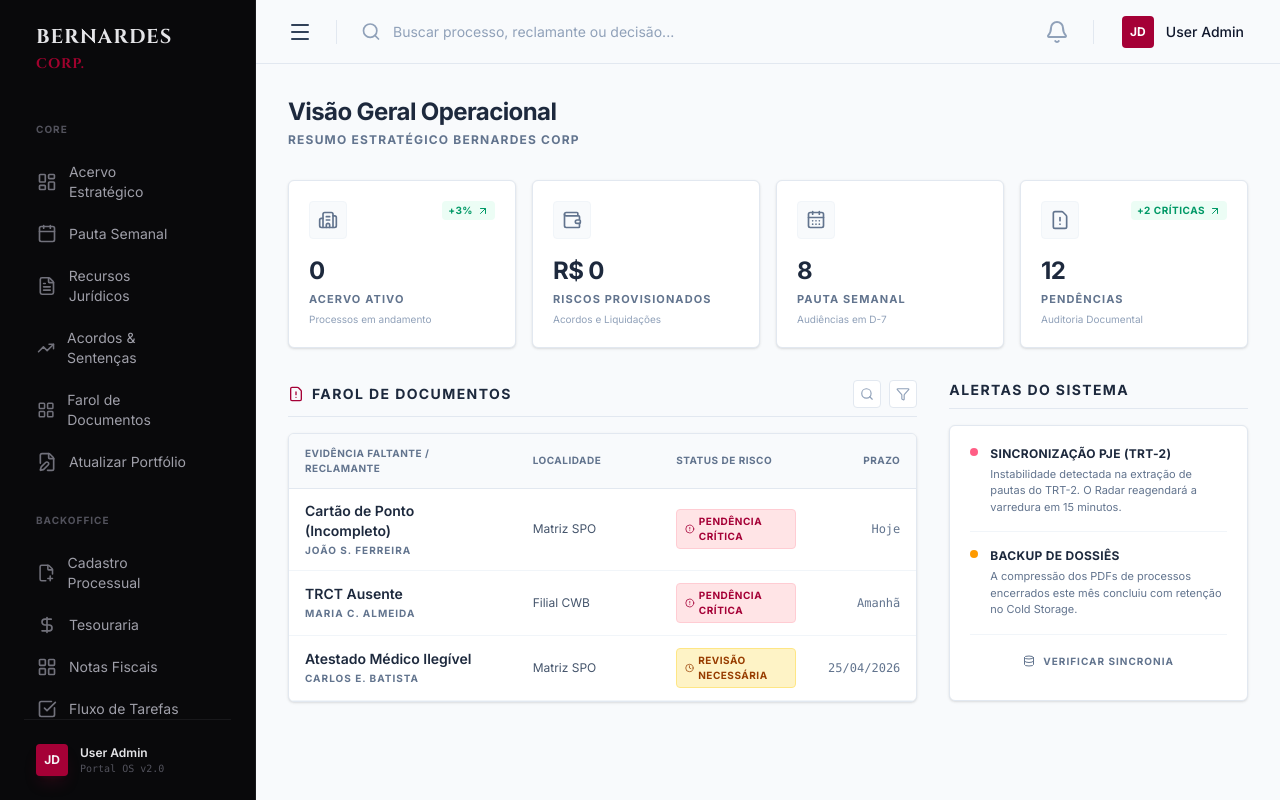
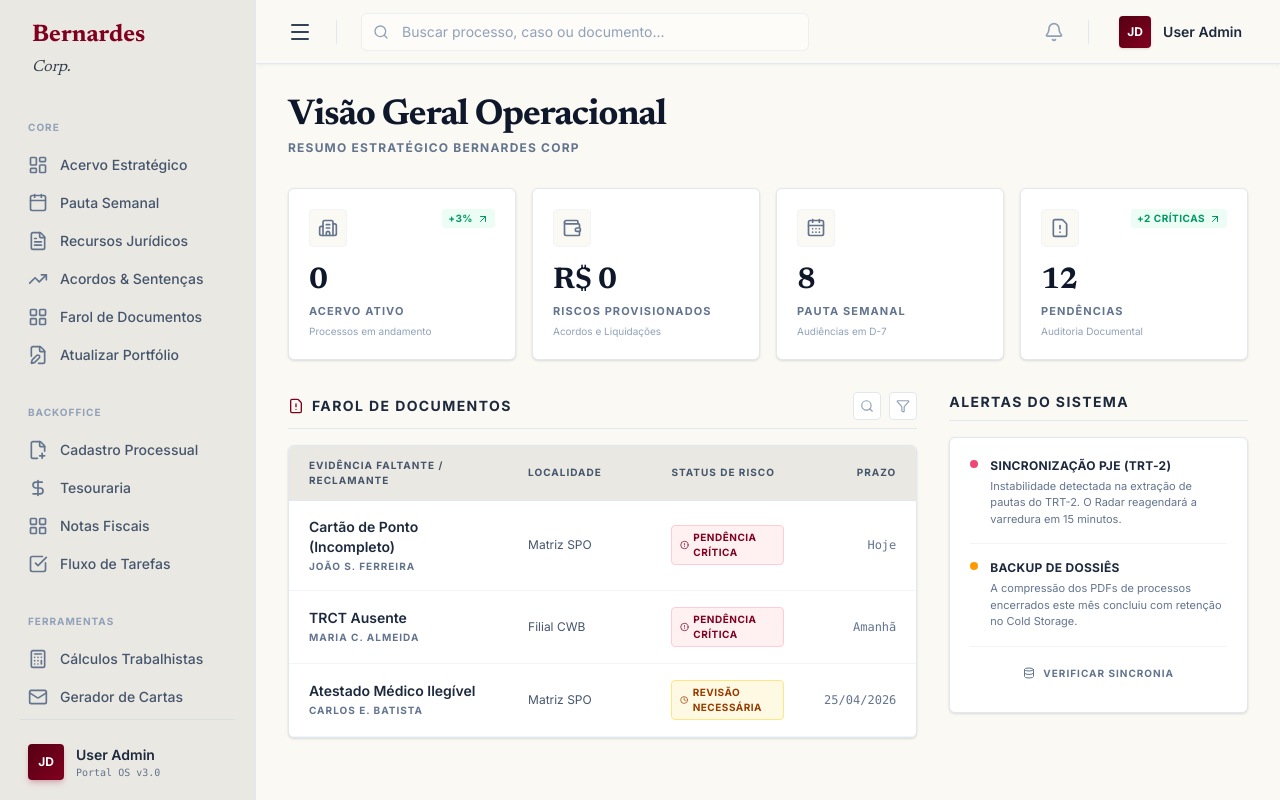
Before and after one commit to sabbathjulio/portal-novo, a Next.js app: page / in a window 1280 px wide. Built offline with nearby package versions, Linux system fonts and the light colour scheme; no server answers; the database is empty.

Commit message:
feat: migrate visual system to google stitch dna

```diff
--- a/src/app/(dashboard)/page.js
+++ b/src/app/(dashboard)/page.js
@@ -20,24 +20,24 @@ import { supabase } from '@/lib/supabase';
 // Micro-Card Utilitário
 const KPICard = ({ title, value, subtitle, icon: Icon, trend, href }) => {
   const content = (
-    <div className="bg-white dark:bg-zinc-900 border border-slate-200 dark:border-zinc-800 rounded-md p-5 flex flex-col justify-between shadow-sm hover:shadow-md hover:border-slate-300 dark:hover:border-zinc-700 transition-all group h-full">
+    <div className="bg-stitch-white border border-slate-200 rounded-md p-5 flex flex-col justify-between shadow-sm hover:shadow-md hover:border-slate-300 transition-all group h-full">
       <div className="flex justify-between items-start mb-4">
-        <div className="p-2 bg-slate-50 dark:bg-zinc-950 rounded border border-slate-100 dark:border-zinc-800 group-hover:bg-rose-50 dark:group-hover:bg-rose-900/10 transition-colors">
-          <Icon className="w-5 h-5 text-slate-500 dark:text-zinc-500 group-hover:text-rose-800 dark:group-hover:text-rose-600 transition-colors" />
+        <div className="p-2 bg-stitch-bg rounded border border-slate-100 group-hover:bg-rose-50 transition-colors">
+          <Icon className="w-5 h-5 text-slate-500 group-hover:text-stitch-burgundy transition-colors" />
         </div>
         {trend && (
-          <span className="flex items-center text-[10px] font-bold text-emerald-600 dark:text-emerald-500 bg-emerald-50 dark:bg-emerald-500/10 px-1.5 py-0.5 rounded uppercase tracking-wider">
+          <span className="flex items-center text-[10px] font-bold text-emerald-600 bg-emerald-50 px-1.5 py-0.5 rounded uppercase tracking-wider">
             {trend} <ArrowUpRight className="w-3 h-3 ml-1" />
           </span>
         )}
       </div>
 
       <div>
-        <h3 className="text-2xl font-bold text-slate-800 dark:text-zinc-100 tracking-tight">{value}</h3>
-        <p className="text-[11px] font-bold text-slate-500 dark:text-zinc-500 uppercase tracking-widest mt-1">
+        <h3 className="font-newsreader text-3xl font-bold text-slate-900 tracking-tight">{value}</h3>
+        <p className="text-[11px] font-bold text-slate-500 uppercase tracking-widest mt-1">
           {title}
         </p>
-        {subtitle && <p className="text-[10px] text-slate-400 dark:text-zinc-600 mt-1">{subtitle}</p>}
+        {subtitle && <p className="text-[10px] text-slate-400 mt-1">{subtitle}</p>}
       </div>
     </div>
   );
@@ -49,9 +49,9 @@ const KPICard = ({ title, value, subtitle, icon: Icon, trend, href }) => {
 const DocumentRow = ({ doc, empresa, reclamante, status, dueDate }) => {
   const getStatusStyle = (s) => {
     switch (s) {
-      case 'Pendência Crítica': return 'bg-rose-100 text-rose-800 border-rose-200 dark:bg-rose-900/30 dark:text-rose-400 dark:border-rose-800/30';
-      case 'Revisão Necessária': return 'bg-amber-100 text-amber-800 border-amber-200 dark:bg-amber-900/30 dark:text-amber-400 dark:border-amber-800/30';
-      default: return 'bg-slate-100 text-slate-600 border-slate-200 dark:bg-zinc-800 dark:text-zinc-400 dark:border-zinc-700';
+      case 'Pendência Crítica': return 'bg-rose-100/50 text-stitch-burgundy border-rose-200';
+      case 'Revisão Necessária': return 'bg-amber-100/50 text-amber-800 border-amber-200';
+      default: return 'bg-slate-100 text-slate-600 border-slate-200';
     }
   };
 
@@ -64,18 +64,18 @@ const DocumentRow = ({ doc, empresa, reclamante, status, dueDate }) => {
   };
 
   return (
-    <tr className="border-b border-slate-100 dark:border-zinc-800 hover:bg-slate-50/50 dark:hover:bg-zinc-900/50 transition-colors">
-      <td className="py-3 px-4">
-        <p className="text-sm font-semibold text-slate-800 dark:text-zinc-200">{doc}</p>
-        <p className="text-[10px] uppercase tracking-widest text-slate-500 dark:text-zinc-500 font-bold mt-0.5">{reclamante}</p>
+    <tr className="border-b border-slate-100 hover:bg-slate-50/50 transition-colors">
+      <td className="py-4 px-5">
+        <p className="text-sm font-semibold text-slate-800">{doc}</p>
+        <p className="text-[10px] uppercase tracking-widest text-slate-500 font-bold mt-0.5">{reclamante}</p>
       </td>
-      <td className="py-3 px-4 text-xs text-slate-600 dark:text-zinc-400">{empresa}</td>
-      <td className="py-3 px-4">
+      <td className="py-4 px-5 text-xs text-slate-600">{empresa}</td>
+      <td className="py-4 px-5">
         <span className={`inline-flex items-center px-2 py-1 rounded text-[10px] font-bold uppercase tracking-wider border ${getStatusStyle(status)}`}>
           {getStatusIcon(status)} {status}
         </span>
       </td>
-      <td className="py-3 px-4 text-xs font-mono text-slate-500 dark:text-zinc-500 text-right">
+      <td className="py-4 px-5 text-xs font-mono text-slate-500 text-right">
         {dueDate}
       </td>
     </tr>
@@ -103,7 +103,6 @@ export default function DashboardHome() {
 
   const formatBRL = (v) => new Intl.NumberFormat('pt-BR', { style: 'currency', currency: 'BRL', maximumFractionDigits: 0 }).format(v);
 
-  // Mocks do Farol
   const farolDocs = [
     { id: 1, doc: "Cartão de Ponto (Incompleto)", empresa: "Matriz SPO", reclamante: "João S. Ferreira", status: "Pendência Crítica", dueDate: "Hoje" },
     { id: 2, doc: "TRCT Ausente", empresa: "Filial CWB", reclamante: "Maria C. Almeida", status: "Pendência Crítica", dueDate: "Amanhã" },
@@ -118,8 +117,8 @@ export default function DashboardHome() {
     <div className="space-y-8 animate-in fade-in duration-500">
       <div className="flex items-center justify-between">
         <div>
-          <h1 className="text-2xl font-bold tracking-tight text-slate-800 dark:text-zinc-100">Visão Geral Operacional</h1>
-          <p className="text-xs text-slate-500 dark:text-zinc-500 mt-1 uppercase tracking-widest font-bold">Resumo Estratégico Bernardes Corp</p>
+          <h1 className="font-newsreader text-4xl font-bold tracking-tight text-slate-900">Visão Geral Operacional</h1>
+          <p className="text-xs text-slate-500 mt-1 uppercase tracking-widest font-bold">Resumo Estratégico Bernardes Corp</p>
         </div>
       </div>
 
@@ -132,29 +131,29 @@ export default function DashboardHome() {
 
       <div className="grid grid-cols-1 lg:grid-cols-3 gap-8">
         <div className="lg:col-span-2 space-y-4">
-          <div className="flex items-center justify-between border-b border-slate-200 dark:border-zinc-800 pb-2">
-            <h2 className="text-sm font-bold uppercase tracking-widest text-slate-800 dark:text-zinc-200 flex items-center gap-2">
-              <FileWarning className="w-4 h-4 text-rose-800 dark:text-rose-600" />
+          <div className="flex items-center justify-between border-b border-slate-200 pb-2">
+            <h2 className="text-sm font-bold uppercase tracking-widest text-slate-800 flex items-center gap-2">
+              <FileWarning className="w-4 h-4 text-stitch-burgundy" />
               Farol de Documentos
             </h2>
             <div className="flex gap-2">
-              <button className="p-1.5 text-slate-400 hover:text-slate-600 dark:hover:text-zinc-300 border border-slate-200 dark:border-zinc-800 rounded bg-white dark:bg-zinc-900 transition-colors">
+              <button className="p-1.5 text-slate-400 hover:text-slate-600 border border-slate-200 rounded bg-stitch-white transition-colors">
                 <Search className="w-3.5 h-3.5" />
               </button>
-              <button className="p-1.5 text-slate-400 hover:text-slate-600 dark:hover:text-zinc-300 border border-slate-200 dark:border-zinc-800 rounded bg-white dark:bg-zinc-900 transition-colors">
+              <button className="p-1.5 text-slate-400 hover:text-slate-600 border border-slate-200 rounded bg-stitch-white transition-colors">
                 <Filter className="w-3.5 h-3.5" />
               </button>
             </div>
           </div>
 
-          <div className="bg-white dark:bg-zinc-900 rounded-md border border-slate-200 dark:border-zinc-800 overflow-hidden shadow-sm">
+          <div className="bg-stitch-white rounded-md border border-slate-200 overflow-hidden shadow-sm">
             <table className="w-full text-left border-collapse">
               <thead>
-                <tr className="bg-slate-50 dark:bg-zinc-950 border-b border-slate-200 dark:border-zinc-800 text-[10px] font-bold text-slate-500 dark:text-zinc-500 uppercase tracking-wider">
-                  <th className="py-3 px-4 w-5/12">Evidência Faltante / Reclamante</th>
-                  <th className="py-3 px-4 w-3/12">Localidade</th>
-                  <th className="py-3 px-4 w-3/12">Status de Risco</th>
-                  <th className="py-3 px-4 w-1/12 text-right">Prazo</th>
+                <tr className="bg-stitch-sidebar border-b border-slate-200 text-[10px] font-bold text-slate-600 uppercase tracking-wider">
+                  <th className="py-3 px-5 w-5/12 font-bold tracking-widest">Evidência Faltante / Reclamante</th>
+                  <th className="py-3 px-5 w-3/12 font-bold tracking-widest">Localidade</th>
+                  <th className="py-3 px-5 w-3/12 font-bold tracking-widest">Status de Risco</th>
+                  <th className="py-3 px-5 w-1/12 font-bold tracking-widest text-right">Prazo</th>
                 </tr>
               </thead>
               <tbody>
@@ -165,28 +164,28 @@ export default function DashboardHome() {
         </div>
 
         <div className="space-y-4">
-          <div className="flex items-center justify-between border-b border-slate-200 dark:border-zinc-800 pb-2">
-            <h2 className="text-sm font-bold uppercase tracking-widest text-slate-800 dark:text-zinc-200">Alertas do Sistema</h2>
+          <div className="flex items-center justify-between border-b border-slate-200 pb-2">
+            <h2 className="text-sm font-bold uppercase tracking-widest text-slate-800">Alertas do Sistema</h2>
           </div>
-          <div className="bg-white dark:bg-zinc-900 rounded-md border border-slate-200 dark:border-zinc-800 p-5 shadow-sm space-y-4">
+          <div className="bg-stitch-white rounded-md border border-slate-200 p-5 shadow-sm space-y-4">
             <div className="flex gap-3">
-               <div className="mt-0.5 w-2 h-2 rounded-full bg-rose-500 animate-pulse shrink-0" />
+               <div className="mt-0.5 w-2 h-2 rounded-full bg-rose-600 animate-pulse shrink-0" />
                <div>
-                  <p className="text-xs font-bold text-slate-800 dark:text-zinc-200 uppercase tracking-wide">Sincronização PJe (TRT-2)</p>
-                  <p className="text-[11px] text-slate-500 dark:text-zinc-400 mt-1">Instabilidade detectada na extração de pautas do TRT-2. O Radar reagendará a varredura em 15 minutos.</p>
+                  <p className="text-xs font-bold text-slate-800 uppercase tracking-wide">Sincronização PJe (TRT-2)</p>
+                  <p className="text-[11px] text-slate-500 mt-1">Instabilidade detectada na extração de pautas do TRT-2. O Radar reagendará a varredura em 15 minutos.</p>
                </div>
             </div>
-            <div className="h-px bg-slate-100 dark:bg-zinc-800" />
+            <div className="h-px bg-slate-100" />
             <div className="flex gap-3">
                <div className="mt-0.5 w-2 h-2 rounded-full bg-amber-500 shrink-0" />
                <div>
-                  <p className="text-xs font-bold text-slate-800 dark:text-zinc-200 uppercase tracking-wide">Backup de Dossiês</p>
-                  <p className="text-[11px] text-slate-500 dark:text-zinc-400 mt-1">A compressão dos PDFs de processos encerrados este mês concluiu com retenção no Cold Storage.</p>
+                  <p className="text-xs font-bold text-slate-800 uppercase tracking-wide">Backup de Dossiês</p>
+                  <p className="text-[11px] text-slate-500 mt-1">A compressão dos PDFs de processos encerrados este mês concluiu com retenção no Cold Storage.</p>
                </div>
             </div>
 
-            <div className="pt-2 mt-4 border-t border-slate-100 dark:border-zinc-800">
-               <Link href="/admin/sincronizador" className="w-full py-2.5 flex items-center justify-center gap-2 rounded text-[10px] font-bold text-slate-500 uppercase tracking-widest hover:text-rose-800 dark:hover:text-rose-500 hover:bg-slate-50 dark:hover:bg-zinc-800 transition-all border border-transparent hover:border-slate-200 dark:hover:border-zinc-700">
+            <div className="pt-2 mt-4 border-t border-slate-100">
+               <Link href="/admin/sincronizador" className="w-full py-2.5 flex items-center justify-center gap-2 rounded text-[10px] font-bold text-slate-500 uppercase tracking-widest hover:text-stitch-burgundy hover:bg-slate-50 transition-all border border-transparent hover:border-slate-200">
                   <Database size={12} /> Verificar Sincronia
                </Link>
             </div>
--- a/src/app/globals.css
+++ b/src/app/globals.css
@@ -1,50 +1,31 @@
 @import "tailwindcss";
 
 @theme {
-  --font-cinzel: var(--font-cinzel);
+  --font-newsreader: var(--font-newsreader);
   --font-inter: var(--font-inter);
-  --color-gold-primary: #D4AF37;
-  --color-background-midnight: #0B1120;
+
+  --color-stitch-bg: #fbf9f3;
+  --color-stitch-sidebar: #eae8e2;
+  --color-stitch-white: #ffffff;
+  --color-stitch-burgundy: #800020;
+  --color-stitch-burgundy-dark: #570013;
 }
 
 :root {
-  --background: #0B1120;
-  --foreground: #ffffff;
-  --gold-primary: #D4AF37;
-  --gold-glow: rgba(212, 175, 55, 0.15);
+  --background: #fbf9f3;
 }
 
 body {
   background-color: var(--background);
-  color: var(--foreground);
+  color: #1e293b;
   -webkit-font-smoothing: antialiased;
   -moz-osx-font-smoothing: grayscale;
 }
 
-/* No v4, usamos o seletor diretamente ou @utility se quisermos no @apply */
-.font-cinzel {
-  font-family: var(--font-cinzel), serif;
+.font-newsreader {
+  font-family: var(--font-newsreader), serif;
 }
 
 .font-inter {
   font-family: var(--font-inter), sans-serif;
 }
-
-.text-gold-primary {
-  color: var(--gold-primary);
-}
-
-.border-gold {
-  border-color: var(--gold-primary);
-}
-
-/* Glassmorphism manual para evitar erro de @apply do v4 */
-.glassmorphism {
-  background-color: rgba(255, 255, 255, 0.05);
-  backdrop-filter: blur(12px);
-  border: 1px solid rgba(255, 255, 255, 0.1);
-}
-
-.glow-radial {
-  background: radial-gradient(circle, var(--gold-glow) 0%, transparent 70%);
-}
--- a/src/app/layout.js
+++ b/src/app/layout.js
@@ -1,4 +1,4 @@
-import { Inter, Cinzel } from 'next/font/google';
+import { Inter, Newsreader } from 'next/font/google';
 import './globals.css';
 
 const inter = Inter({
@@ -7,9 +7,9 @@ const inter = Inter({
   display: 'swap',
 });
 
-const cinzel = Cinzel({
+const newsreader = Newsreader({
   subsets: ['latin'],
-  variable: '--font-cinzel',
+  variable: '--font-newsreader',
   display: 'swap',
 });
 
@@ -20,8 +20,8 @@ export const metadata = {
 
 export default function RootLayout({ children }) {
   return (
-    <html lang="pt-BR" className={`${inter.variable} ${cinzel.variable}`}>
-      <body className="font-inter">
+    <html lang="pt-BR" className={`${inter.variable} ${newsreader.variable}`}>
+      <body className="font-inter bg-stitch-bg text-slate-800">
         {children}
       </body>
     </html>
--- a/src/components/layout/DashboardShell.js
+++ b/src/components/layout/DashboardShell.js
@@ -8,7 +8,7 @@ export default function DashboardShell({ children }) {
   const [sidebarOpen, setSidebarOpen] = useState(true);
 
   return (
-    <div className="flex h-screen overflow-hidden bg-slate-50 dark:bg-zinc-950 transition-colors">
+    <div className="flex h-screen overflow-hidden bg-stitch-bg transition-colors">
 
       {/* Sidebar - Fixa à esquerda na versão desktop. Toggleable. */}
       {/* Container visível ou invisível dependendo do estado */}
@@ -17,7 +17,7 @@ export default function DashboardShell({ children }) {
           sidebarOpen ? 'translate-x-0' : '-translate-x-full md:w-0'
         }`}
       >
-         <div className={`h-full ${sidebarOpen ? 'w-64' : 'w-0'} overflow-hidden transition-all duration-300`}>
+         <div className={`h-full ${sidebarOpen ? 'w-64' : 'w-0'} overflow-hidden transition-all duration-300 border-r border-slate-200`}>
            <Sidebar isSidebarOpen={sidebarOpen} setSidebarOpen={setSidebarOpen} />
          </div>
       </div>
--- a/src/components/layout/Header.js
+++ b/src/components/layout/Header.js
@@ -2,10 +2,10 @@ import { Menu, Search, Bell } from 'lucide-react';
 
 export default function Header({ toggleSidebar, isSidebarOpen }) {
   return (
-    <header className="sticky top-0 z-40 flex h-16 shrink-0 items-center gap-x-4 border-b border-slate-200 dark:border-zinc-800 bg-slate-50 dark:bg-zinc-950 px-4 sm:gap-x-6 sm:px-6 lg:px-8 transition-colors">
+    <header className="sticky top-0 z-40 flex h-16 shrink-0 items-center gap-x-4 border-b border-slate-200 bg-stitch-bg px-4 sm:gap-x-6 sm:px-6 lg:px-8 transition-colors shadow-sm shadow-slate-200/50">
       <button
         type="button"
-        className="-m-2.5 p-2.5 text-slate-700 hover:text-rose-800 dark:text-zinc-400 dark:hover:text-rose-700 transition-colors"
+        className="-m-2.5 p-2.5 text-slate-700 hover:text-stitch-burgundy transition-colors"
         onClick={toggleSidebar}
       >
         <span className="sr-only">Abrir menu lateral</span>
@@ -13,41 +13,43 @@ export default function Header({ toggleSidebar, isSidebarOpen }) {
       </button>
 
       {/* Separator */}
-      <div className="h-6 w-px bg-slate-200 dark:bg-zinc-800" aria-hidden="true" />
+      <div className="h-6 w-px bg-slate-200" aria-hidden="true" />
 
       <div className="flex flex-1 gap-x-4 self-stretch lg:gap-x-6">
-        <form className="relative flex flex-1" action="#" method="GET">
+        <form className="relative flex flex-1 items-center" action="#" method="GET">
           <label htmlFor="search-field" className="sr-only">
             Busca Estratégica
           </label>
+          <div className="relative w-full max-w-md">
             <Search
-            className="pointer-events-none absolute inset-y-0 left-0 h-full w-5 text-slate-400 dark:text-zinc-500"
+              className="pointer-events-none absolute inset-y-0 left-3 top-1/2 -translate-y-1/2 h-4 w-4 text-slate-400"
               aria-hidden="true"
             />
             <input
               id="search-field"
-            className="block h-full w-full border-0 py-0 pl-8 pr-0 text-slate-900 bg-transparent placeholder:text-slate-400 focus:ring-0 sm:text-sm dark:text-zinc-100 dark:placeholder:text-zinc-500"
-            placeholder="Buscar processo, reclamante ou decisão..."
+              className="block w-full rounded-md border border-slate-200/60 bg-white/50 py-1.5 pl-10 pr-3 text-sm leading-6 text-slate-900 placeholder:text-slate-400 focus:border-stitch-burgundy focus:ring-0 focus:outline-none transition-colors"
+              placeholder="Buscar processo, caso ou documento..."
               type="search"
               name="search"
             />
+          </div>
         </form>
         <div className="flex items-center gap-x-4 lg:gap-x-6">
-          <button type="button" className="-m-2.5 p-2.5 text-slate-400 hover:text-slate-500 dark:text-zinc-500 dark:hover:text-zinc-400 transition-colors">
+          <button type="button" className="-m-2.5 p-2.5 text-slate-400 hover:text-stitch-burgundy transition-colors">
             <span className="sr-only">Visualizar notificações</span>
-            <Bell className="h-6 w-6" aria-hidden="true" />
+            <Bell className="h-5 w-5" aria-hidden="true" />
           </button>
 
           {/* Separator */}
-          <div className="hidden lg:block lg:h-6 lg:w-px lg:bg-slate-200 dark:lg:bg-zinc-800" aria-hidden="true" />
+          <div className="hidden lg:block lg:h-6 lg:w-px lg:bg-slate-200" aria-hidden="true" />
 
           {/* Profile Dropdown placeholder */}
           <div className="hidden lg:flex lg:items-center">
-             <div className="flex items-center gap-x-3 cursor-pointer p-1 rounded-md hover:bg-slate-100 dark:hover:bg-zinc-900 transition-colors">
-                <div className="w-8 h-8 rounded bg-rose-800 dark:bg-rose-700 flex items-center justify-center text-white font-bold text-xs uppercase">
+             <div className="flex items-center gap-x-3 cursor-pointer p-1.5 rounded-md hover:bg-slate-200/50 transition-colors">
+                <div className="w-8 h-8 rounded bg-gradient-to-br from-stitch-burgundy-dark to-stitch-burgundy flex items-center justify-center text-stitch-white font-bold text-xs uppercase shadow-sm">
                   JD
                 </div>
-                <span className="text-sm font-medium leading-6 text-slate-900 dark:text-zinc-100">User Admin</span>
+                <span className="text-sm font-semibold leading-6 text-slate-800">User Admin</span>
              </div>
           </div>
         </div>
--- a/src/components/layout/Sidebar.js
+++ b/src/components/layout/Sidebar.js
@@ -6,19 +6,18 @@ import {
 } from 'lucide-react';
 
 const SidebarItem = ({ icon: Icon, label, href }) => (
-  <Link href={href} className="group flex items-center gap-3 px-3 py-2 rounded-md transition-all hover:bg-rose-900/20 border border-transparent hover:border-zinc-800">
-    <Icon className="w-5 h-5 text-zinc-500 group-hover:text-rose-600 transition-colors" />
-    <span className="text-zinc-400 group-hover:text-zinc-200 font-inter text-sm transition-colors">{label}</span>
-    <ChevronRight className="w-3 h-3 ml-auto opacity-0 group-hover:opacity-100 text-rose-600 transition-all" />
+  <Link href={href} className="group flex items-center gap-3 px-3 py-2 border-l-4 border-transparent hover:border-stitch-burgundy bg-transparent hover:bg-slate-200/50 transition-all">
+    <Icon className="w-5 h-5 text-slate-500 group-hover:text-stitch-burgundy transition-colors" />
+    <span className="text-slate-600 group-hover:text-slate-900 font-inter text-sm font-medium transition-colors">{label}</span>
   </Link>
 );
 
 const SidebarSection = ({ title, children }) => (
   <div className="mb-8">
-    <h3 className="text-[10px] uppercase tracking-widest text-zinc-600 font-inter font-bold mb-4 px-3">
+    <h3 className="text-[10px] uppercase tracking-widest text-slate-400 font-inter font-bold mb-3 px-4">
       {title}
     </h3>
-    <div className="flex flex-col gap-1">
+    <div className="flex flex-col gap-0.5">
       {children}
     </div>
   </div>
@@ -26,22 +25,22 @@ const SidebarSection = ({ title, children }) => (
 
 export default function Sidebar({ setSidebarOpen }) {
   return (
-    <aside className="h-full w-64 bg-zinc-950 border-r border-zinc-900 p-6 flex flex-col">
-      <div className="mb-12 flex items-center justify-between px-3">
-        <h1 className="font-cinzel text-xl font-bold text-zinc-200 leading-tight tracking-wider uppercase">
+    <aside className="h-full w-64 bg-stitch-sidebar border-r border-slate-200 p-5 flex flex-col">
+      <div className="mb-10 flex items-center justify-between px-3">
+        <h1 className="font-newsreader text-2xl font-bold text-stitch-burgundy leading-tight">
           Bernardes<br />
-          <span className="text-sm opacity-80 text-rose-700">Corp.</span>
+          <span className="text-base text-slate-800 opacity-90 italic font-normal">Corp.</span>
         </h1>
         {/* Botão de Fechar Mobile */}
         <button
-           className="md:hidden text-zinc-500 hover:text-rose-600 transition-colors"
+           className="md:hidden text-slate-400 hover:text-stitch-burgundy transition-colors"
            onClick={() => setSidebarOpen(false)}
         >
           <X className="w-5 h-5" />
         </button>
       </div>
 
-      <nav className="flex-1 overflow-y-auto no-scrollbar">
+      <nav className="flex-1 overflow-y-auto no-scrollbar -mx-2">
         <SidebarSection title="Core">
           <SidebarItem icon={LayoutDashboard} label="Acervo Estratégico" href="/processos" />
           <SidebarItem icon={Calendar} label="Pauta Semanal" href="/pauta" />
@@ -69,14 +68,14 @@ export default function Sidebar({ setSidebarOpen }) {
         </SidebarSection>
       </nav>
 
-      <div className="mt-auto pt-6 border-t border-zinc-900 px-3">
+      <div className="mt-auto pt-6 border-t border-slate-300/50 px-2">
         <div className="flex items-center gap-3">
-          <div className="w-8 h-8 rounded bg-rose-800 flex items-center justify-center text-zinc-100 font-bold text-xs uppercase shadow-lg shadow-rose-900/20">
+          <div className="w-9 h-9 rounded bg-gradient-to-br from-stitch-burgundy-dark to-stitch-burgundy flex items-center justify-center text-stitch-white font-bold text-xs uppercase shadow-md shadow-stitch-burgundy/20">
             JD
           </div>
           <div className="flex flex-col">
-            <span className="text-zinc-200 text-xs font-semibold">User Admin</span>
-            <span className="text-zinc-600 text-[10px] font-mono">Portal OS v2.0</span>
+            <span className="text-slate-800 text-sm font-semibold">User Admin</span>
+            <span className="text-slate-500 text-[10px] font-mono">Portal OS v3.0</span>
           </div>
         </div>
       </div>
```
Lines whose indentation alone changed are shown as unchanged.
